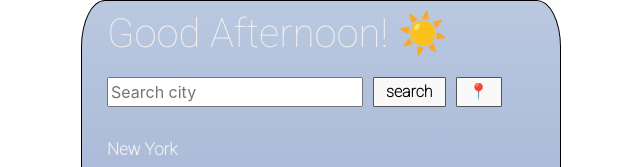
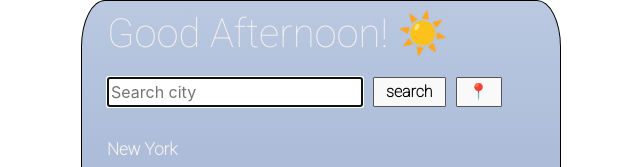
Before and after one commit to LisaKVW/weather-react, a React (Create React App) app: page / in a window 1280 px wide. Shown: the top 167 px of the page, without its empty margins (319-959 px from the left). Built offline with nearby package versions, Linux system fonts and the light colour scheme.

Commit message:
from autoFocus added

```diff
--- a/src/Search.js
+++ b/src/Search.js
@@ -5,7 +5,7 @@
   return (
     <div className="Search">
       <form className="form-inline">
-                <input type="text" placeholder="Search city" />
+        <input type="text" placeholder="Search city" autoFocus="on" />
         <input type="submit" value="search" />
         <button type="button" id="location-emoji">
           <span
```
Lines whose indentation alone changed are shown as unchanged.
